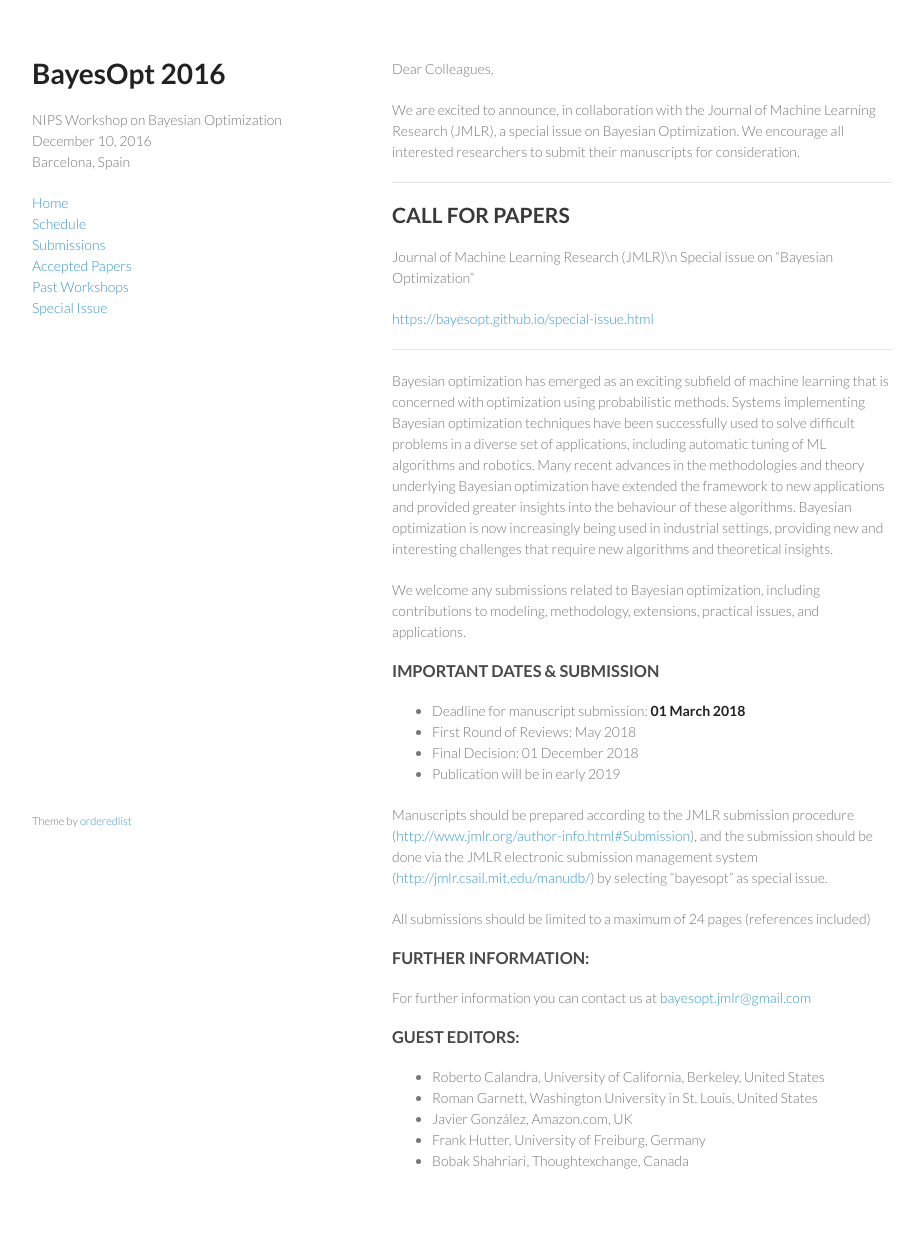
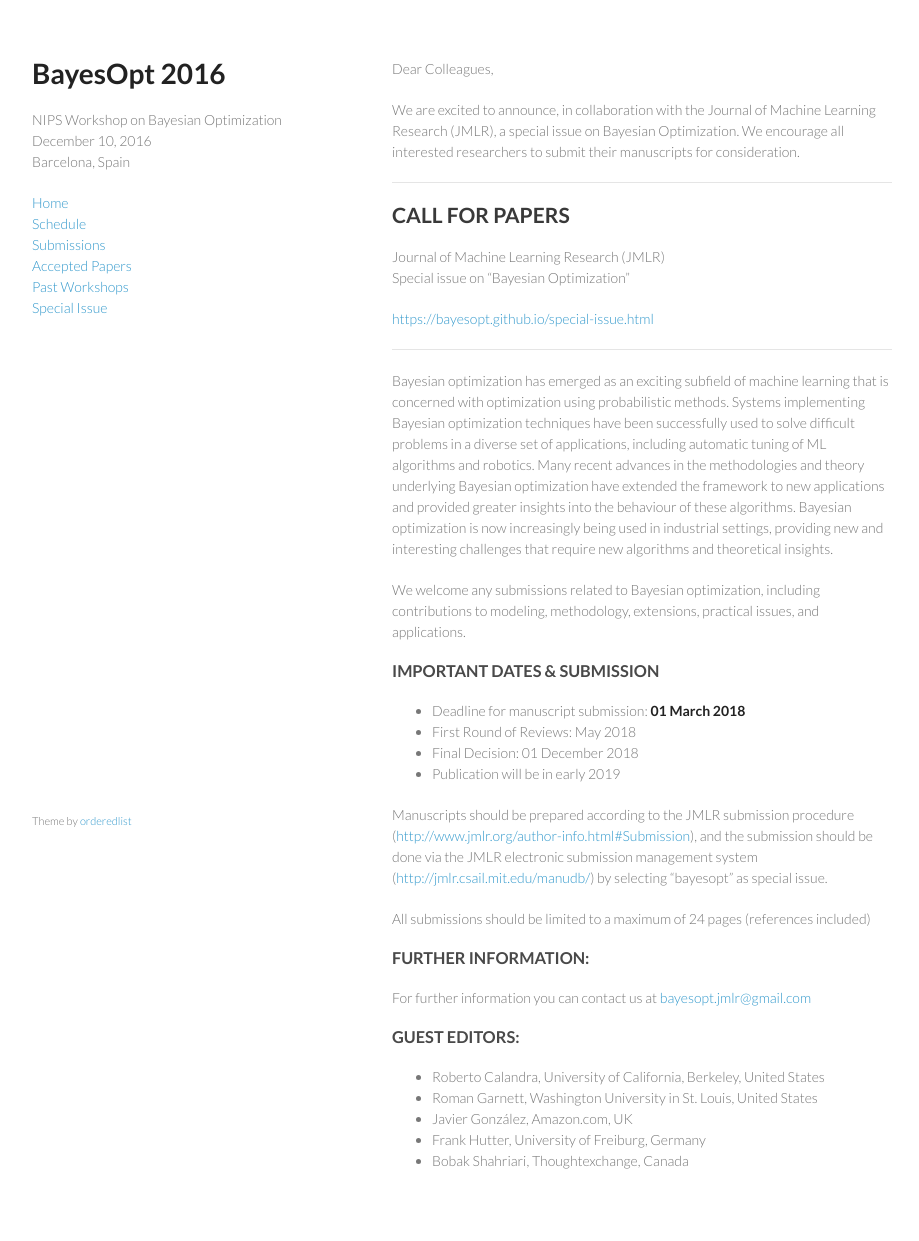
Before and after one commit to bayesopt/bayesopt.github.io, a Jekyll site: the page built from special-issue.md, in a window 1280 px wide. Shown: the whole page, without its empty margins (178-1097 px from the left). Built offline with Jekyll 4.4.1, drawn with Linux system fonts in a browser that asks for light colours.

```diff
--- a/special-issue.md
+++ b/special-issue.md
@@ -13,7 +13,7 @@ We are excited to announce, in collaboration with the Journal of Machine Learnin
 
 ## CALL FOR PAPERS
 
-Journal of Machine Learning Research (JMLR)\n
+Journal of Machine Learning Research (JMLR)
 Special issue on "Bayesian Optimization”
 
 [https://bayesopt.github.io/special-issue.html](https://bayesopt.github.io/special-issue.html)
```
